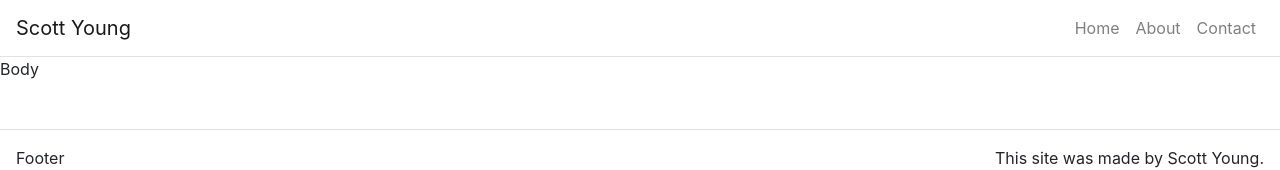
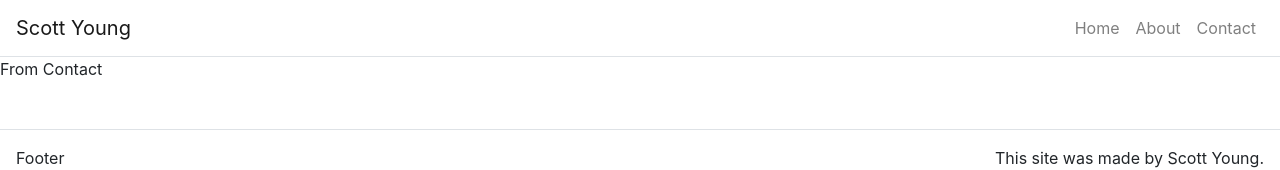
Before and after one commit to Scoyou/syoung-official, a React (Create React App) app: page /contact in a window 1280 px wide. Shown: the top 170 px of the page. Built offline with nearby package versions, Linux system fonts and the light colour scheme.

Commit message:
pages and routing created

```diff
--- a/src/App.js
+++ b/src/App.js
@@ -14,6 +14,9 @@ import logo from './logo.svg';
 import './App.css';
 
 import Footer from './components/Footer'
+import Home from './pages/Home'
+import About from './pages/About'
+import Contact from './pages/Contact'
 
 class App extends Component {
 
@@ -31,12 +34,12 @@ class App extends Component {
         subTitle: 'SubTitle',
         text: 'Take a look at my projects below'
       },
-      About: {
+      about: {
         title: 'About Me',
         subTitle: 'SubTitle',
         text: 'Take a look at my projects below'
       },
-      Contact: {
+      contact: {
         title: 'Get in touch',
         subTitle: 'SubTitle',
         text: 'Take a look at my projects below'
@@ -59,7 +62,39 @@ class App extends Component {
               </Nav>
             </Navbar.Collapse>
           </Navbar>
-          <p>Body</p>
+          <Route
+          exact
+          path='/'
+          render={
+            () => <
+            Home
+            title={ this.state.home.title }
+            subTitle={ this.state.home.subTitle }
+            text={ this.state.home.text }
+            />
+          }/>
+          <Route
+          exact
+          path='/about'
+          render={
+            () => <
+            About
+            title={ this.state.about.title }
+            subTitle={ this.state.about.subTitle }
+            text={ this.state.about.text }
+            />
+          }/>
+          <Route
+          exact
+          path='/contact'
+          render={
+            () => <
+            Contact
+            title={ this.state.contact.title }
+            subTitle={ this.state.contact.subTitle }
+            text={ this.state.contact.text }
+            />
+          }/>
           <Footer />
         </Container>
       </Router>
--- /dev/null
+++ b/src/pages/About.js
@@ -0,0 +1,7 @@
+import React from 'react';
+
+const About = ({}) => (
+  <p>From About</p>
+)
+
+export default About;
--- /dev/null
+++ b/src/pages/Contact.js
@@ -0,0 +1,7 @@
+import React from 'react';
+
+const Contact = ({}) => (
+  <p>From Contact</p>
+)
+
+export default Contact;
--- /dev/null
+++ b/src/pages/Home.js
@@ -0,0 +1,7 @@
+import React from 'react';
+
+const Home = ({}) => (
+  <p>From Home</p>
+)
+
+export default Home;
```
